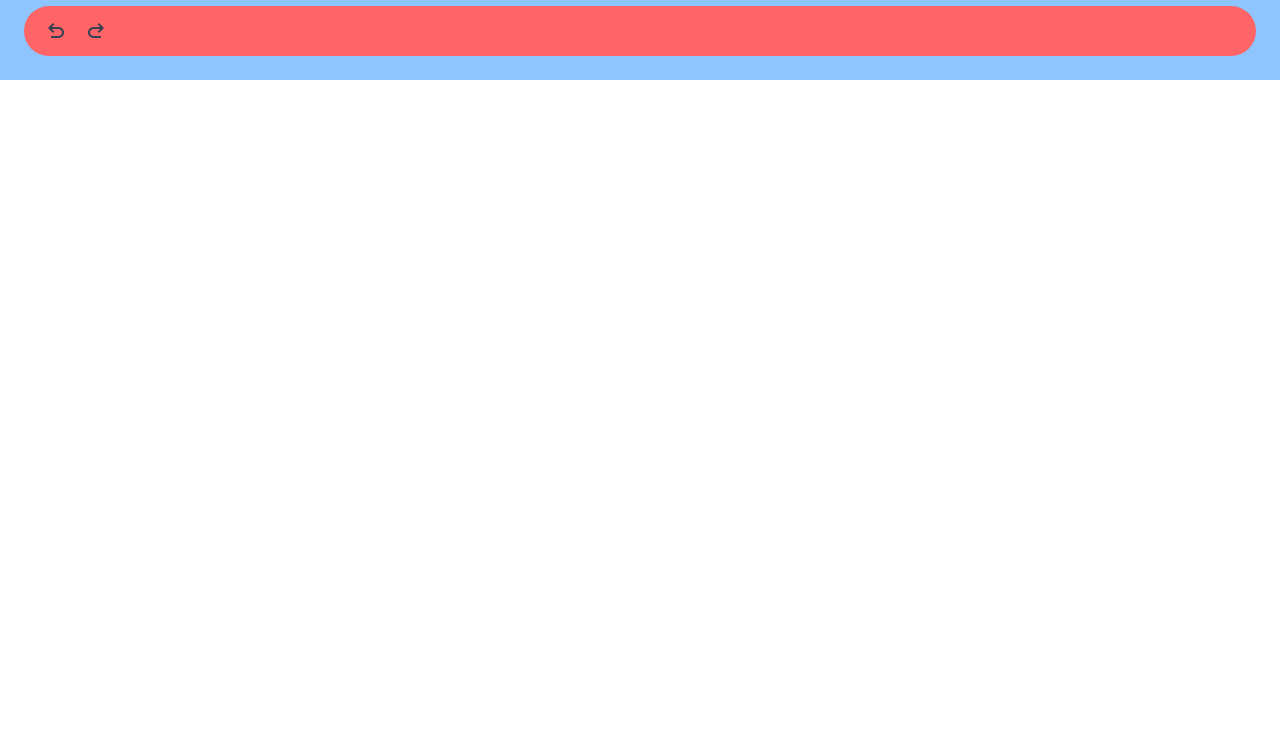
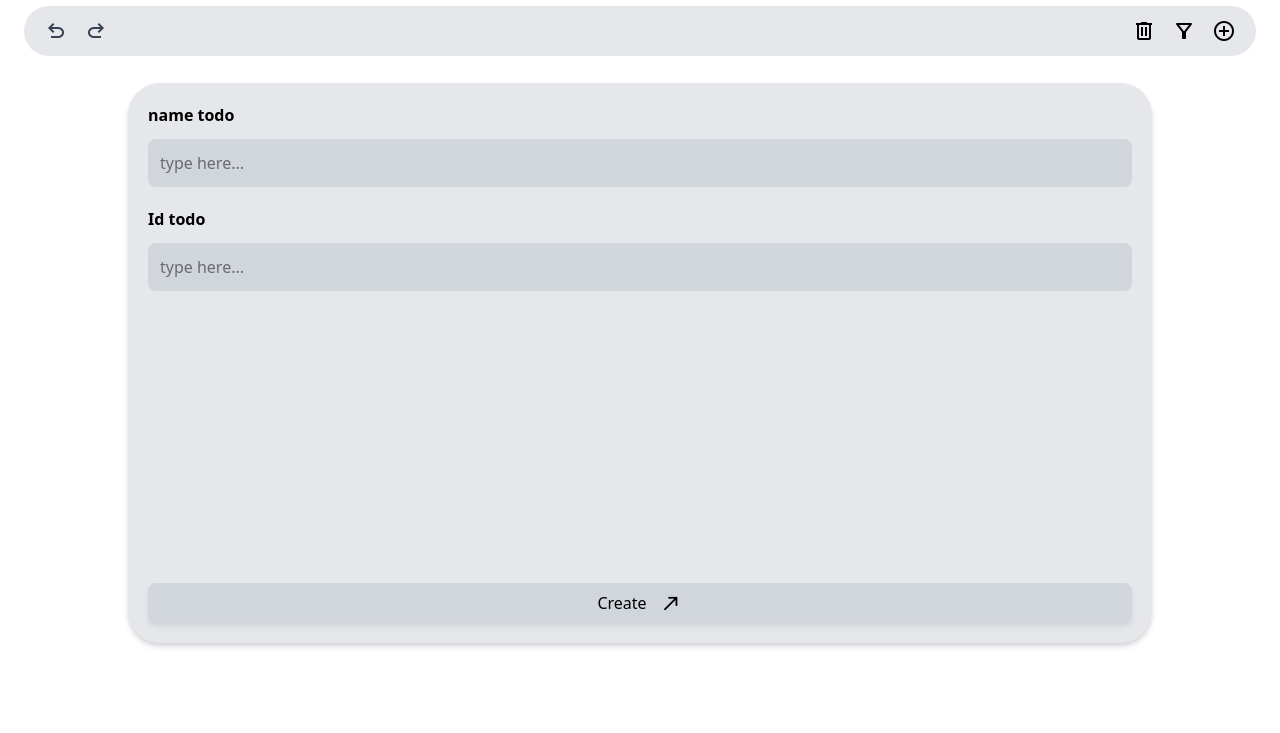
Before and after one commit to Bills-6/to-do-list-modern.com, a plain HTML site: page index.html in a window 1280 px wide. Shown: the part 67-800 px from the top of the page. Drawn offline with nearby package versions, Linux system fonts and the light colour scheme.

Commit message:
update: add created panel

```diff
--- a/components/hamburger.js
+++ b/components/hamburger.js
@@ -15,6 +15,10 @@ document.addEventListener("click", function(isClick) {
 		!openNavButton.contains(isClick.target)
 	) callNav("close");
 });
+closeNavButton.addEventListener("click", () => {
+	callNav("close");
+});
+
 document.addEventListener("keydown", (isKey) => {
 	if (isKey.key === "Escape") callNav("close");
 });
--- a/index.html
+++ b/index.html
@@ -11,7 +11,7 @@
   </head>
 </head>
 <body data-theme="light">
-	<div class="container px-6 mx-auto py-6 bg-blue-300 relative">
+	<div class="container px-6 mx-auto py-6 relative">
 		<h1 class="font-bold text-end text-[1.2rem] mb-5" id="logo">My todo</h1>
 		<div class="hamburger w-[25px] h-[20px] fixed left-[20px] top-[20px] flex flex-col justify-between lg:hidden z-10" id="open-nav-button">
 			<span class="bar h-[2px] bg-zinc-900"></span>
@@ -19,7 +19,7 @@
 			<span class="bar h-[2px] bg-zinc-900"></span>
 		</div>
 
-		<nav class="fixed left-[-200%] top-0 w-[90vw] h-screen bg-zinc-900 z-20 shadow-md shadow-zinc-800 p-3 text-zinc-100 transition-[left]" id="nav-mobile" data-status="close">
+		<nav class="fixed left-[-200%] top-0 w-[90vw] h-screen bg-zinc-900 z-20 shadow-md shadow-zinc-800 p-3 text-zinc-100 transition-[left] lg:hidden" id="nav-mobile" data-status="close">
 			<div class="head flex items-center gap-7">
 				<span class="w-[50px] h-[50px] flex items-center justify-center" id="close-nav-button">
 					<i class="material-symbols-outlined pointer-events-none">arrow_left_alt</i>
@@ -28,7 +28,7 @@
 			</div>
 		</nav>
 
-		<nav class="bg-red-400 h-[50px] rounded-[4rem] flex items-center justify-between px-3">
+		<nav class="bg-gray-200 h-[50px] rounded-[4rem] flex items-center justify-between px-3">
 			<div class="undo-redo flex items-center">
 				<span class="w-[40px] h-[40px] flex items-center justify-center active:scale-[0.9] hover:cursor-pointer" id="undo-button">
 					<i class="material-symbols-outlined pointer-events-none text-gray-700">undo</i>
@@ -38,7 +38,34 @@
 				</span>
 			</div>
 
+			<div class="control flex items-center">
+				<span class="w-[40px] h-[40px] flex items-center justify-center active:scale-[0.9] hover:cursor-pointer" id="deleter-all-button">
+					<i class="material-symbols-outlined pointer-events-none">delete</i>
+				</span>
+				<span class="w-[40px] h-[40px] items-center justify-center active:scale-[0.9] hover:cursor-pointer hidden lg:flex" id="filter-button">
+					<i class="material-symbols-outlined pointer-events-none">filter_alt</i>
+				</span>
+				<span class="w-[40px] h-[40px] flex items-center justify-center active:scale-[0.9] hover:cursor-pointer" id="create-button">
+					<i class="material-symbols-outlined pointer-events-none">add_circle</i>
+				</span>
+			</div>
 		</nav>
+
+
+		<section class="fixed w-[80vw] h-[70vh] top-[150px] left-[50%] translate-x-[-50%] bg-gray-200 z-12 rounded-[2rem] shadow-md shadow-zinc-300 p-5 flex flex-col" id="created-panel">
+			<div class="wrapper-input mb-5">
+				<label class="font-semibold block mb-3" for="name-input">name todo</label>
+				<input class="p-3 bg-gray-300 block w-full rounded-lg" id="name-input" type="text" placeholder="type here..." />
+			</div>
+			<div class="wrapper-input mb-5">
+				<label class="font-semibold block mb-3" for="id-input">Id todo</label>
+				<input class="p-3 bg-gray-300 block w-full rounded-lg" id="id-input" type="text" placeholder="type here..." />
+			</div>
+			<button class="flex items-center justify-center gap-3 bg-gray-300 px-5 py-2 rounded-lg shadow-md shadow-zinc-300 mt-auto hover:bg-gray-400 hover:cursor-pointer active:scale-[0.9]" id="confirm-button">
+				<span class="text-md">Create</span>
+				<i class="material-symbols-outlined scale-[0.9]">call_made</i>
+			</button>
+		</section>
 	</div>
 	<script type="module" src="/components/hamburger.js"></script>
 </body>
```
